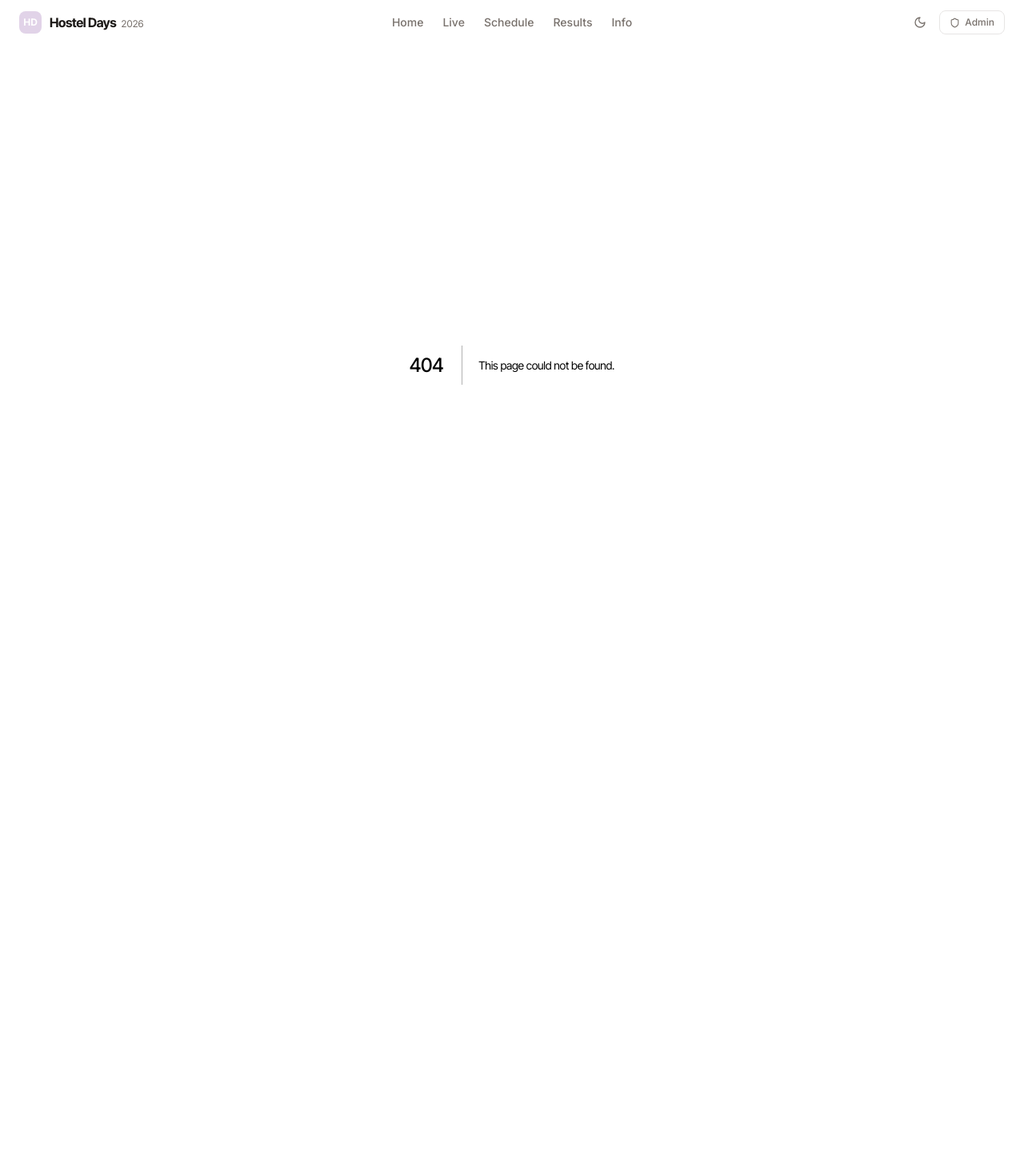
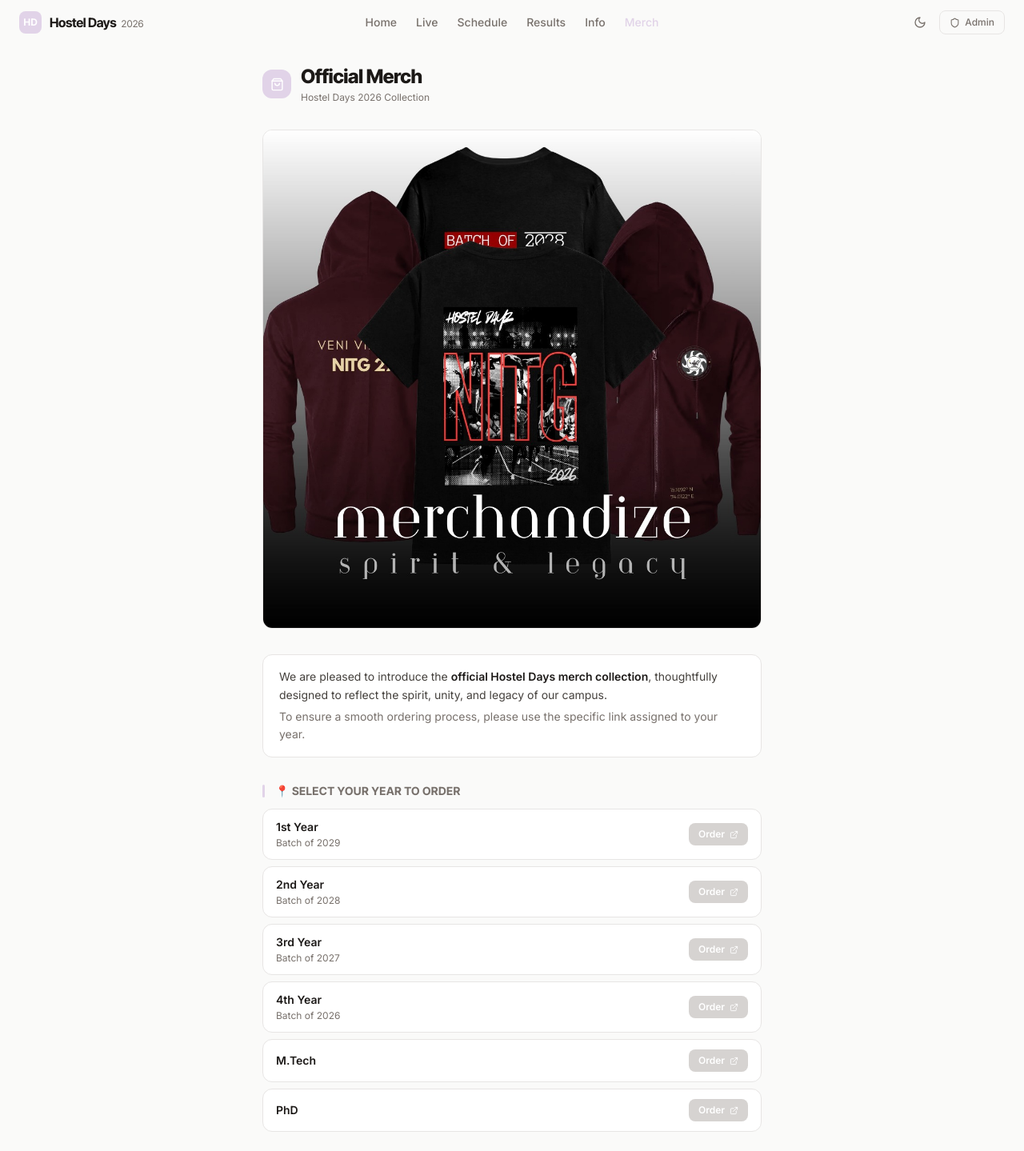
Before and after one commit to Arpitpassi/hostel-days, a Next.js app: page /merch in a window 1280 px wide. Before the commit this address had no page. Shown: the whole page at 80% size. Before the commit the page ends 856 px from the top, so only its background shows below. Built offline with nearby package versions, Linux system fonts and the light colour scheme.

Commit message:
added merch page

```diff
--- /dev/null
+++ b/app/merch/page.tsx
@@ -0,0 +1,106 @@
+import type { Metadata } from 'next'
+import Image from 'next/image'
+import { ShoppingBag, ExternalLink } from 'lucide-react'
+import merchImg from './merch.jpg'
+
+export const metadata: Metadata = {
+  title: 'Merch — Hostel Days 2026',
+  description: 'Official Hostel Days 2026 merch collection. Order now using the link for your year.',
+}
+
+const YEAR_ORDERS = [
+  { label: '1st Year', batch: 'Batch of 2029', url: 'https://forms.gle/eCn6zEinXqxr6ogQ8' },
+  { label: '2nd Year', batch: 'Batch of 2028', url: 'https://forms.gle/ZAJ54dpBrYAqtUTCA' },
+  { label: '3rd Year', batch: 'Batch of 2027', url: 'https://forms.gle/DspW4W7dJsvHxWeP8' },
+  { label: '4th Year', batch: 'Batch of 2026', url: 'https://forms.gle/DSgk3z9241nZkdQs8' },
+  { label: 'M.Tech',   batch: null,             url: 'https://forms.gle/MAAncpxnC5xv4eLA8' },
+  { label: 'PhD',      batch: null,             url: 'https://forms.gle/K6wrXzXx3FkumfKp7' },
+]
+
+export default function MerchPage() {
+  return (
+    <div className="px-4 sm:px-6 py-6 max-w-2xl mx-auto space-y-8">
+
+      {/* Page Header */}
+      <div className="flex items-center gap-3">
+        <div
+          className="w-9 h-9 rounded-xl flex items-center justify-center shrink-0"
+          style={{ background: 'var(--accent)' }}
+        >
+          <ShoppingBag size={17} className="text-white" />
+        </div>
+        <div>
+          <h1 className="font-display font-extrabold text-2xl" style={{ color: 'var(--text-primary)' }}>
+            Official Merch
+          </h1>
+          <p className="text-xs mt-0.5" style={{ color: 'var(--text-muted)' }}>
+            Hostel Days 2026 Collection
+          </p>
+        </div>
+      </div>
+
+      {/* Merch Image */}
+      <div className="card overflow-hidden rounded-2xl">
+        <Image
+          src={merchImg}
+          alt="Hostel Days 2026 official merch collection"
+          className="w-full object-cover"
+          placeholder="blur"
+          priority
+        />
+      </div>
+
+      {/* Description */}
+      <div className="card px-5 py-4 space-y-1">
+        <p className="text-sm leading-relaxed" style={{ color: 'var(--text-secondary)' }}>
+          We are pleased to introduce the <span className="font-semibold" style={{ color: 'var(--text-primary)' }}>official Hostel Days merch collection</span>, thoughtfully designed to reflect the spirit, unity, and legacy of our campus.
+        </p>
+        <p className="text-sm leading-relaxed" style={{ color: 'var(--text-muted)' }}>
+          To ensure a smooth ordering process, please use the specific link assigned to your year.
+        </p>
+      </div>
+
+      {/* Order Links */}
+      <div>
+        <h2
+          className="section-header font-display font-bold text-sm uppercase tracking-wide mb-3"
+          style={{ color: 'var(--text-muted)' }}
+        >
+          📍 Select Your Year to Order
+        </h2>
+
+        <div className="space-y-2">
+          {YEAR_ORDERS.map(({ label, batch, url }) => (
+            <a
+              key={label}
+              href={url}
+              target="_blank"
+              rel="noopener noreferrer"
+              className="card flex items-center justify-between px-4 py-3 rounded-xl transition-all hover:border-[var(--border-strong)] active:scale-[0.99] group"
+              style={{ textDecoration: 'none' }}
+            >
+              <div>
+                <p className="font-semibold text-sm" style={{ color: 'var(--text-primary)' }}>
+                  {label}
+                </p>
+                {batch && (
+                  <p className="text-xs mt-0.5" style={{ color: 'var(--text-muted)' }}>
+                    {batch}
+                  </p>
+                )}
+              </div>
+              <div
+                className="flex items-center gap-1.5 text-xs font-semibold px-3 py-1.5 rounded-lg transition-all group-hover:opacity-70"
+                style={{ background: 'var(--border-strong)', color: '#ffffff' }}
+              >
+                Order
+                <ExternalLink size={11} />
+              </div>
+            </a>
+          ))}
+        </div>
+      </div>
+
+    </div>
+  )
+}
--- a/app/schedule/page.tsx
+++ b/app/schedule/page.tsx
@@ -14,7 +14,7 @@ export const revalidate = 60
 //  Drop your image into app/schedule/ and name it banner.jpg
 //  Set to null to hide the banner entirely.
 // ============================================================
-const BANNER_IMAGE_URL: string | null = bannerImg.src
+const BANNER_IMAGE_URL: string | null = null
 // To hide: const BANNER_IMAGE_URL: string | null = null
 
 // ============================================================
--- a/components/HomeHero.tsx
+++ b/components/HomeHero.tsx
@@ -245,7 +245,7 @@ export function HomeHero({ liveCount, totalGames, completedCount, registrationUr
           >
             <div style={{ overflow: 'hidden', display: 'flex', justifyContent: 'center' }}>
               <Link
-                href={registrationUrl}
+                href={'https://forms.gle/bwcyvvjDVhTyV72V6'}
                 style={{
                   display: 'inline-block',
                   marginTop: 15,
--- a/components/NavBar.tsx
+++ b/components/NavBar.tsx
@@ -2,7 +2,7 @@
 
 import Link from 'next/link'
 import { usePathname } from 'next/navigation'
-import { Trophy, Calendar, Star, Info, Zap, Moon, Sun, Shield } from 'lucide-react'
+import { Trophy, Calendar, Star, Info, Zap, Moon, Sun, Shield, ShoppingBag } from 'lucide-react'
 import { useTheme } from './ThemeProvider'
 import { cn } from '@/lib/utils'
 
@@ -12,6 +12,7 @@ const NAV_ITEMS = [
   { href: '/schedule', label: 'Schedule', icon: Calendar },
   { href: '/results', label: 'Results', icon: Trophy },
   { href: '/info', label: 'Info', icon: Info },
+  { href: '/merch', label: 'Merch', icon: ShoppingBag },
 ]
 
 export function NavBar() {
```
Also changed, not shown: app/merch/merch.jpg (added).
